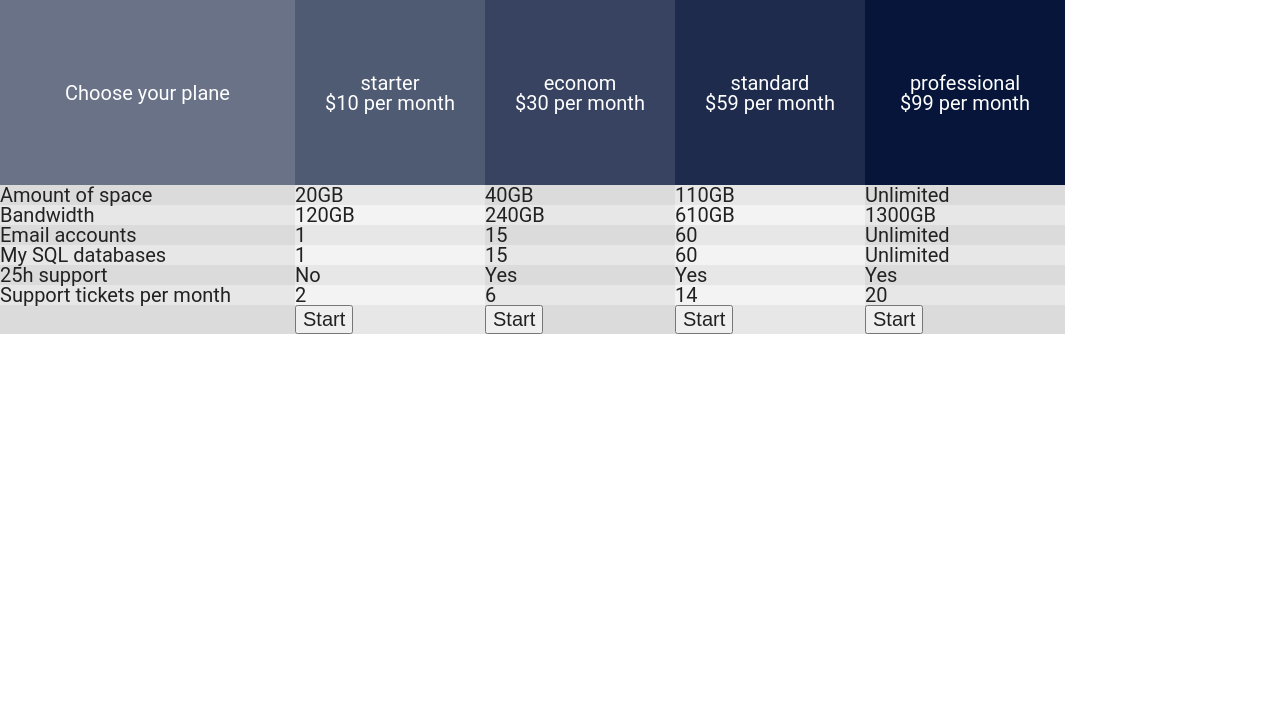
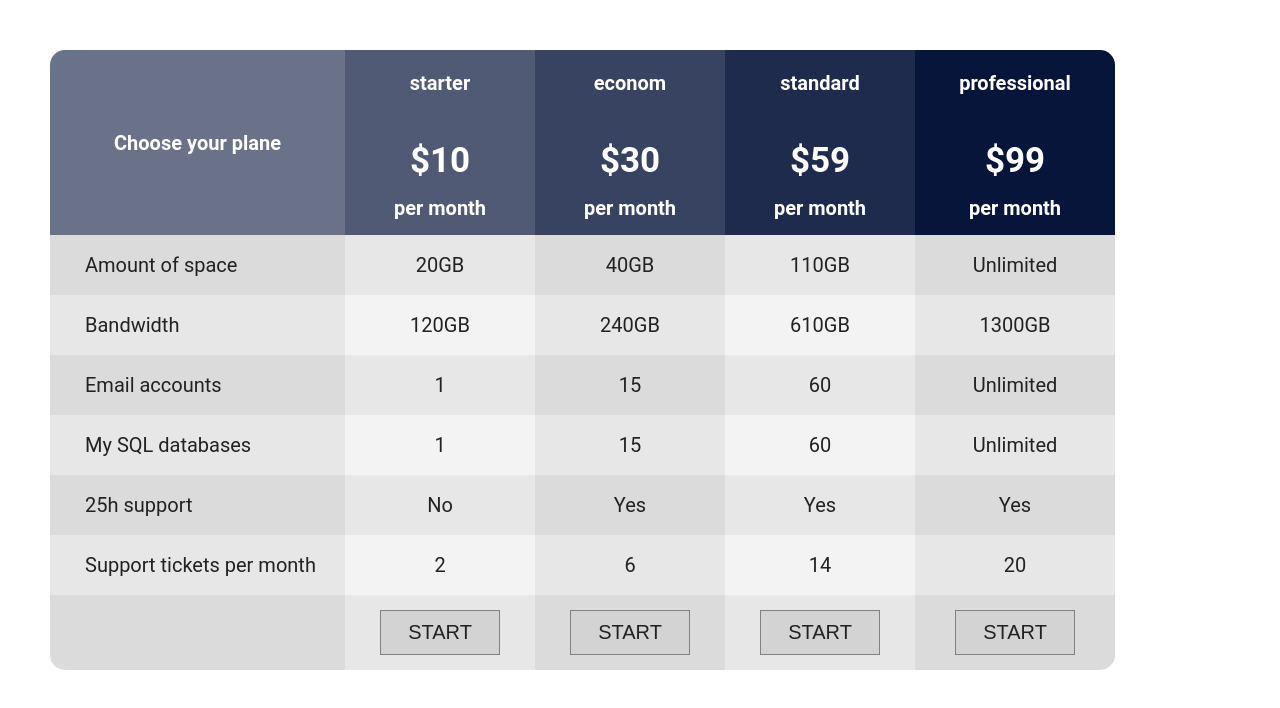
Before and after one commit to EvgeniyKolominskiy/subscription-plan-table, a plain HTML site: page index.html in a window 1280 px wide. Drawn offline with Linux system fonts and the light colour scheme.

Commit message:
Add content.
Add content in index.html and style in style.css and refactoring code.

```diff
--- a/CSS/style.css
+++ b/CSS/style.css
@@ -10,7 +10,6 @@
 	--first-color-table: #F3F3F3;
 	--second-color-table: #E7E7E7;
 	--third-color-table: #DBDBDB;
-	--thead-color-table: #061539;
 }
 
 body {
@@ -20,48 +19,60 @@ body {
 
 table {
 	border-collapse: collapse;
-	border-radius: 10px;
-}
-
-th, td {
-	/*border: 1px solid red;*/
+	table-layout: fixed;
+	margin: 50px;
 }
 
 thead {
 	color: #fff;
+	font-weight: bold;
+}
+
+div {
+	padding: 20px 0 15px 0;
+}
+
+p:nth-child(2) {
+	font-size: 35px;
+	margin: 50px 0 20px 0;
+}
+
+td {
+	text-align: center;
+}
+
+td:first-child {
+	text-align: left;
+	padding: 20px 0 20px 35px;
 }
 
 thead tr th:first-child {
+	border-top-left-radius: 15px;
 	width: 295px;
 	height: 185px;
-	background-color: var(--thead-color-table);
-	opacity: 0.6;
+	background-color: rgba(6, 21, 57, 0.6);
 }
 
 thead tr th:nth-child(2) {
 	width: 190px;
-	background-color: var(--thead-color-table);
-	opacity: 0.7;
+	background-color: rgba(6, 21, 57, 0.7);
 }
 
-tr th:nth-child(3) {
+thead tr th:nth-child(3) {
 	width: 190px;
-	background-color: var(--thead-color-table);
-	opacity: 0.8;
+	background-color: rgba(6, 21, 57, 0.8);
 }
 
-tr th:nth-child(4) {
+thead tr th:nth-child(4) {
 	width: 190px;
-	background-color: var(--thead-color-table);
-	opacity: 0.9;
+	background-color: rgba(6, 21, 57, 0.9);
 }
 
 thead tr th:last-child {
+	border-top-right-radius: 15px;
 	width: 200px;
-	background-color: var(--thead-color-table);
+	background-color: rgb(6, 21, 57);
 }
-
-
 
 tbody tr:nth-child(odd) td:nth-child(odd) {
 	background-color: var(--third-color-table);
@@ -86,3 +97,26 @@ tfoot tr:nth-child(odd) td:nth-child(odd) {
 tfoot tr:nth-child(odd) td:nth-child(even) {
 	background-color: var(--second-color-table);
 }
+
+tfoot tr td:first-child {
+	border-bottom-left-radius: 15px;
+}
+
+tfoot tr td:last-child {
+	border-bottom-right-radius: 15px;
+}
+
+button {
+	text-transform: uppercase;
+	width: 120px;
+	height: 45px;
+	margin: 15px 35px;
+	border: 1px solid gray;
+	background-color: #D3D3D3;
+}
+
+button:hover {
+	cursor: pointer;
+	color: #fff;
+	background-color: rgba(6, 21, 57, 0.7);
+}
--- a/index.html
+++ b/index.html
@@ -18,10 +18,34 @@
 		<thead>
 			<tr>
 				<th>Choose your plane</th>
-				<th><p>starter</p>$10 per month</th>
-				<th><p>econom</p>$30 per month</th>
-				<th><p>standard</p>$59 per month</th>
-				<th><p>professional</p>$99 per month</th>
+				<th>
+					<div>
+						<p>starter</p>
+						<p>$10</p>
+						<p>per month</p>
+					</div>
+				</th>
+				<th>
+					<div>
+						<p>econom</p>
+						<p>$30</p>
+						<p>per month</p>
+					</div>
+				</th>
+				<th>
+					<div>
+						<p>standard</p>
+						<p>$59</p>
+						<p>per month</p>
+					</div>
+				</th>
+				<th>
+					<div>
+						<p>professional</p>
+						<p>$99</p>
+						<p>per month</p>
+					</div>
+				</th>
 			</tr>
 		</thead>
 		<tbody>
@@ -70,8 +94,9 @@
 		</tbody>
 		<tfoot>
 		<tr>
+			<td></td>
 			<td>
-
+				<button>Start</button>
 			</td>
 			<td>
 				<button>Start</button>
@@ -82,9 +107,6 @@
 			<td>
 				<button>Start</button>
 			</td>
-			<td>
-				<button autofocus>Start</button>
-			</td>
 		</tr>
 		</tfoot>
 	</table>
```
